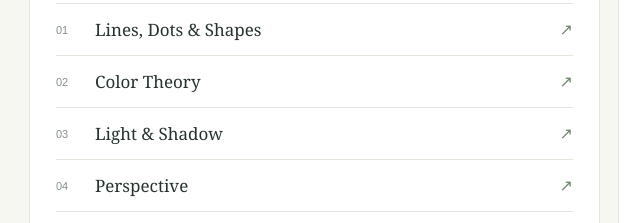
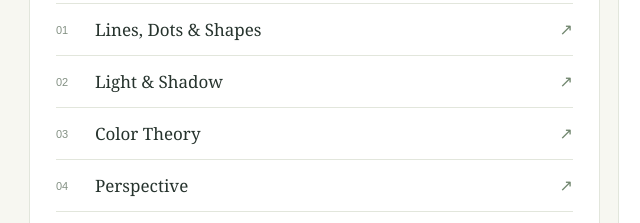
Before and after one commit to sissigsy-star/studio-without-borders, a plain HTML site: page index.html in a window 1280 px wide. Both pictures are taken after a click on the link "Explore Lessons". Shown: the part 464-687 px from the top of the page, 31-671 px from the left. Drawn offline with Linux system fonts and the light colour scheme.

Commit message:
Add files via upload

```diff
--- a/index.html
+++ b/index.html
@@ -179,8 +179,8 @@ footer small{color:#b9c6bc;font-size:11px}
  <div class="wrap category-grid">
   <article class="category"><div class="category-top"><h3>Visual Arts</h3><span class="category-icon">🎨</span></div>
    <div class="lesson-row"><span class="lesson-no">01</span><a href="#lesson/visual-arts/0" data-lesson="visual-arts" data-index="0">Lines, Dots & Shapes</a><span class="arrow">↗</span></div>
-   <div class="lesson-row"><span class="lesson-no">02</span><a href="#lesson/visual-arts/1" data-lesson="visual-arts" data-index="1">Color Theory</a><span class="arrow">↗</span></div>
-   <div class="lesson-row"><span class="lesson-no">03</span><a href="#lesson/visual-arts/2" data-lesson="visual-arts" data-index="2">Light & Shadow</a><span class="arrow">↗</span></div>
+   <div class="lesson-row"><span class="lesson-no">02</span><a href="#lesson/visual-arts/1" data-lesson="visual-arts" data-index="1">Light & Shadow</a><span class="arrow">↗</span></div>
+   <div class="lesson-row"><span class="lesson-no">03</span><a href="#lesson/visual-arts/2" data-lesson="visual-arts" data-index="2">Color Theory</a><span class="arrow">↗</span></div>
    <div class="lesson-row"><span class="lesson-no">04</span><a href="#lesson/visual-arts/3" data-lesson="visual-arts" data-index="3">Perspective</a><span class="arrow">↗</span></div>
    <div class="lesson-row"><span class="lesson-no">05</span><a href="#lesson/visual-arts/4" data-lesson="visual-arts" data-index="4">Proportion & Form</a><span class="arrow">↗</span></div>
    <div class="lesson-row"><span class="lesson-no">06</span><a href="#lesson/visual-arts/5" data-lesson="visual-arts" data-index="5">Composition</a><span class="arrow">↗</span></div>
@@ -201,7 +201,7 @@ footer small{color:#b9c6bc;font-size:11px}
  <div class="wrap page-hero"><div class="eyebrow">The people who make it possible</div><h1>Made with <em>many hands.</em></h1><p>Our recorded lessons are made possible by generous teachers, artists, and student educators who share their knowledge. This page recognizes their contributions and gives every lesson creator the credit they deserve.</p></div>
  <div class="wrap teacher-grid" id="teacherGrid">
   <article class="teacher-card"><div class="teacher-avatar">＋</div><div class="eyebrow">Visual Arts</div><h3>Teacher Name</h3><p>Lesson: Lines, Dots & Shapes</p><p class="small-note">Replace this sample with the educator's name, role, and lesson contribution.</p></article>
-  <article class="teacher-card"><div class="teacher-avatar">＋</div><div class="eyebrow">Visual Arts</div><h3>Teacher Name</h3><p>Lesson: Color Theory</p><p class="small-note">Add a short introduction or note of appreciation here.</p></article>
+  <article class="teacher-card"><div class="teacher-avatar">＋</div><div class="eyebrow">Visual Arts</div><h3>Teacher Name</h3><p>Lesson: Light & Shadow</p><p class="small-note">Add a short introduction or note of appreciation here.</p></article>
   <article class="teacher-card"><div class="teacher-avatar">＋</div><div class="eyebrow">Contributors</div><h3>Our Contributors</h3><p>Educators, artists, and student collaborators.</p><p class="small-note">Add names and contributions as lessons are published.</p></article>
  </div>
 </section>
@@ -218,7 +218,7 @@ footer small{color:#b9c6bc;font-size:11px}
   <form id="commentForm">
    <div class="form-grid">
     <div class="field"><label for="commentName">Name or nickname</label><input id="commentName" maxlength="40" required placeholder="How should we call you?"></div>
-    <div class="field"><label for="commentLesson">Lesson</label><select id="commentLesson"><option>General discussion</option><option>Lines, Dots & Shapes</option><option>Color Theory</option><option>Light & Shadow</option><option>Perspective</option><option>Other lesson</option></select></div>
+    <div class="field"><label for="commentLesson">Lesson</label><select id="commentLesson"><option>General discussion</option><option>Lines, Dots & Shapes</option><option>Light & Shadow</option><option>Color Theory</option><option>Perspective</option><option>Other lesson</option></select></div>
     <div class="field full"><label for="commentText">Your comment</label><textarea id="commentText" maxlength="1000" required placeholder="What did you discover? What would you like to ask?"></textarea></div>
    </div>
    <button class="button" type="submit">POST COMMENT ↗</button>
@@ -267,8 +267,8 @@ footer small{color:#b9c6bc;font-size:11px}
 const lessonData = {
  "visual-arts":[
   ["Lines, Dots & Shapes","Discover how lines, dots, and basic shapes form the building blocks of visual art.","Identify different types of lines and shapes; use basic elements to create an original composition.","Create an artwork using only dots, lines, and geometric shapes. Experiment with scale, repetition, and arrangement."],
+  ["Light & Shadow","Understand how light creates highlights, midtones, and shadows, giving objects a sense of form.","Identify the light source and observe how value changes across a three-dimensional form.","Draw a simple object and use a range of values to communicate light and shadow."],
   ["Color Theory","Explore how colors relate to one another and how artists use color to communicate ideas.","Identify primary, secondary, and complementary colors; recognize warm and cool color relationships.","Create a color wheel or a small composition that uses a deliberate color relationship."],
-  ["Light & Shadow","Understand how light creates highlights, midtones, and shadows, giving objects a sense of form.","Identify the light source and observe how value changes across a three-dimensional form.","Draw a simple object and use a range of values to communicate light and shadow."],
   ["Perspective","Explore how artists create the illusion of depth and space on a flat surface.","Recognize the horizon line and vanishing point; use basic perspective in a drawing.","Draw a simple street or room using one-point perspective."],
   ["Proportion & Form","Build an understanding of how shapes relate in size and how simple forms create complex objects.","Observe relative size, structure, and the relationship between forms.","Break a still-life subject into simple forms before developing its details."],
   ["Composition","Learn how artists arrange visual elements to guide attention and create balance.","Identify balance, contrast, emphasis, and movement in an artwork.","Create two compositions using the same objects but different arrangements."],
@@ -298,7 +298,7 @@ const lessonData = {
 const categoryNames={"visual-arts":"Visual Arts","theatre":"Theatre","creative-writing":"Creative Writing","dance":"Dance"};
 // Add a YouTube URL to the matching lesson entry. Use a full watch URL, e.g. https://www.youtube.com/watch?v=VIDEO_ID
 const videoLinks = {
-  "visual-arts": ["https://www.youtube.com/watch?v=lEqZB35LZTI","","","","","","","","","","",""],
+  "visual-arts": ["https://www.youtube.com/watch?v=lEqZB35LZTI","https://youtu.be/j1rZxnGt9qY","","","","","","","","","",""],
   "theatre": ["","",""],
   "creative-writing": ["","",""],
   "dance": ["","",""]
```
